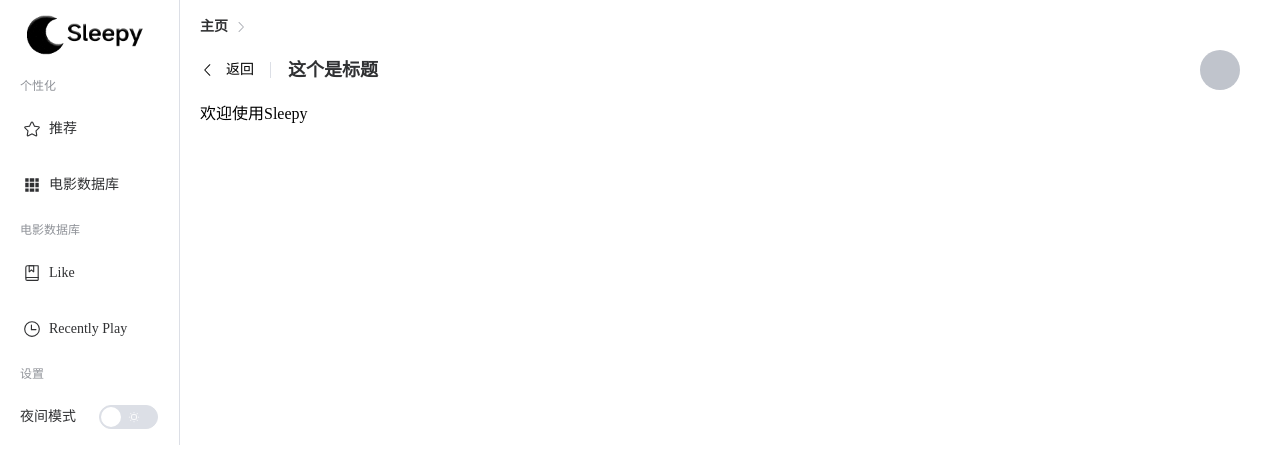
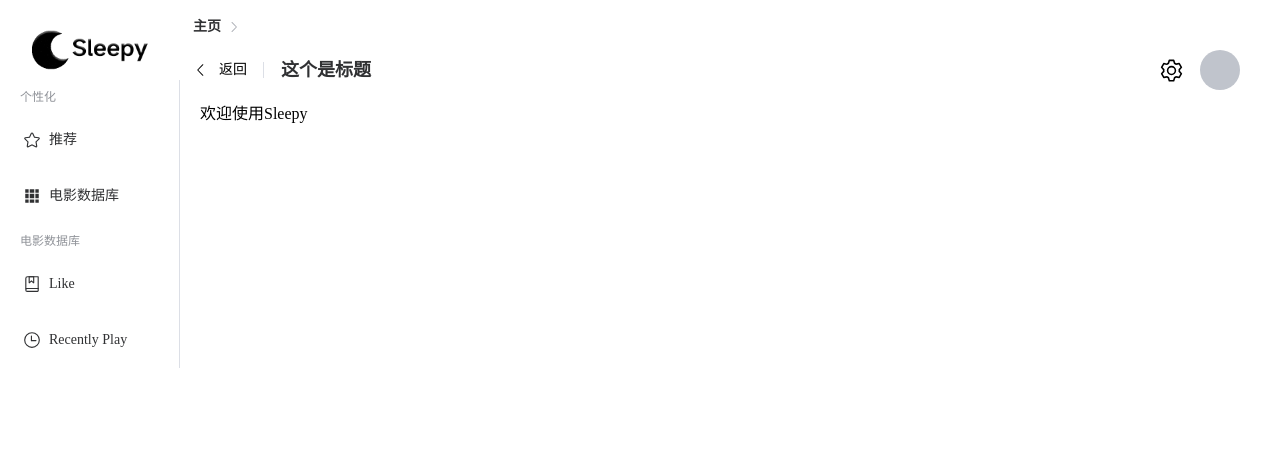
Before and after one commit to Z-Bokle/Sleepy, a Vue app: page / in a window 1280 px wide. Shown: the top 468 px of the page. Built offline with nearby package versions, Linux system fonts and the light colour scheme.

Commit message:
修改夜间模式开关位置 修复logo自动切换失效问题

```diff
--- a/components.d.ts
+++ b/components.d.ts
@@ -15,6 +15,7 @@ declare module '@vue/runtime-core' {
     ElCard: typeof import('element-plus/es')['ElCard']
     ElContainer: typeof import('element-plus/es')['ElContainer']
     ElDivider: typeof import('element-plus/es')['ElDivider']
+    ElDrawer: typeof import('element-plus/es')['ElDrawer']
     ElFooter: typeof import('element-plus/es')['ElFooter']
     ElHeader: typeof import('element-plus/es')['ElHeader']
     ElIcon: typeof import('element-plus/es')['ElIcon']
--- a/package.json
+++ b/package.json
@@ -14,7 +14,8 @@
     "element-plus": "^2.2.16",
     "vue": "^3.2.39",
     "vue-axios": "^3.4.1",
-    "vue-router": "^4.1.5"
+    "vue-router": "^4.1.5",
+    "vuex": "^4.0.2"
   },
   "devDependencies": {
     "@types/node": "^18.7.17",
--- a/src/App.vue
+++ b/src/App.vue
@@ -7,13 +7,13 @@ import TopBar from './components/TopBar.vue';
 <template>
   <div class="common-layout">
     <el-container>
-      <el-aside width="180px">
-        <side-list></side-list>
-      </el-aside>
+      <el-header class="el-header">
+        <top-bar></top-bar>
+      </el-header>
       <el-container>
-        <el-header class="el-header">
-          <top-bar></top-bar>
-        </el-header>
+        <el-aside width="180px">
+          <side-list></side-list>
+        </el-aside>
         <el-main>
           <main-view></main-view>
         </el-main>
@@ -27,7 +27,8 @@ import TopBar from './components/TopBar.vue';
 body {
   margin: 0;
 }
-.el-header{
-    margin-top: 20px;
+
+.el-header {
+  margin-top: 20px;
 }
 </style>
--- a/src/components/SideList.vue
+++ b/src/components/SideList.vue
@@ -1,7 +1,9 @@
 <template>
+
     <el-scrollbar>
-        <el-menu @open="handleOpen" @close="handleClose" :router="true">
-            <component :is="isDark ? logo : logoDark"></component>
+
+        <el-menu :router="true" @click="handleClick">
+
             <el-menu-item-group v-for="menuItemGroup in menuItemGroups" :title="menuItemGroup.title"
                 class="el-menu-item-group">
                 <el-menu-item v-for="menuItem in menuItemGroup.menuItems" :index="menuItem.index">
@@ -11,33 +13,19 @@
                     <span>{{menuItem.text}}</span>
                 </el-menu-item>
             </el-menu-item-group>
-            <el-menu-item-group title="设置" class="el-menu-item-group">
-                <el-menu-item>
-                <span class="el-menu-item-text">夜间模式</span>
-                <el-switch v-model="isDark" :active-icon="Moon" active-color="#000000" :inactive-icon="Sunny"
-                    inactive-color="#AAAAAA" :inline-prompt="true" size="large" @change="toggieDark" />
-                </el-menu-item>
-            </el-menu-item-group>
 
         </el-menu>
-
     </el-scrollbar>
 </template>
 
 <script lang="ts" setup>
-import { useToggle, useDark } from '@vueuse/core';
-import { h, type VNode, ref } from 'vue';
+import { h, type VNode } from 'vue';
 import {
-    Sunny,
-    Moon,
     Grid,
     Star,
     Collection,
     Clock,
 } from '@element-plus/icons-vue';
-
-const isDark = useDark();
-const toggieDark = useToggle(isDark);
 
 interface menuItem {
     // 菜单项目
@@ -84,36 +72,13 @@ const menuItemGroups: menuItemGroup[] = [{
     }]
 }];
 
-const logo:VNode = h('img',{
-    src: './assets/img/Sleepy_Logo.png',
-    draggable: false,
-    style:` width:133px;
-            height:60px;
-            margin-left: 15px;
-            margin-top: 5px;`
-})
 
-const logoDark:VNode = h('img',{
-    src: './assets/img/Sleepy_Logo_Dark.png',
-    draggable: false,
-    style:` width:133px;
-            height:60px;
-            margin-left: 15px;
-            margin-top: 5px;`
-})
+const handleClick = (key: string, keyPath: string[]) => {
 
-const handleOpen = (key: string, keyPath: string[]) => {
-    console.log(key, keyPath)
-}
-
-const handleClose = (key: string, keyPath: string[]) => {
-    console.log(key, keyPath)
 }
 
 </script>
 
 <style scoped>
-.el-menu-item-text{
-    margin-right: 23px;
-}
+
 </style>
--- a/src/components/TopBar.vue
+++ b/src/components/TopBar.vue
@@ -1,5 +1,10 @@
 <template>
-    <el-page-header :icon="ArrowLeft" :title="'返回'" @back="clickBack">
+    <div style="display:flex;">
+    <div class="logo">
+        <component :is="isDark ? logo : logoDark"></component>
+    </div>
+
+    <el-page-header :icon="ArrowLeft" :title="'返回'" @back="clickBack" class="header">
         <template #breadcrumb>
             <el-breadcrumb :separator-icon="ArrowRight">
                 <el-breadcrumb-item v-for="link in links" :to="{path: link.route}">
@@ -9,6 +14,8 @@
         </template>
 
         <template #extra>
+            <div class="extra">
+                <el-icon :size="25" class="icon" @click="drawerVisible = true"><Setting /></el-icon>
                 <div class="user-data">
                     <el-popover placement="bottom-end">
                         <template #reference>
@@ -16,6 +23,7 @@
                         </template>
                         <span>这里展示用户个人信息捏</span>
                     </el-popover>
+                </div>
             </div>
         </template>
 
@@ -25,26 +33,45 @@
             </div>
         </template>
     </el-page-header>
+</div>
+    <el-drawer v-model="drawerVisible">
+        <template #header>
+            <h1>设置</h1>
+        </template>
+
+        <span class="setting-text">夜间模式</span>
+        <el-switch v-model="isDark" :active-icon="Moon" active-color="#000000" :inactive-icon="Sunny"
+            inactive-color="#AAAAAA" :inline-prompt="true" size="large" @change="toggleDark" />
+    </el-drawer>
+
 </template>
 
 <script lang="ts" setup>
-import { ArrowLeft, ArrowRight } from '@element-plus/icons-vue';
-import { onMounted, onUpdated, ref } from 'vue';
-import { useRouter,useRoute } from 'vue-router';
+import { ArrowLeft, ArrowRight, Setting, Sunny, Moon  } from '@element-plus/icons-vue';
+import { h, ref, type VNode } from 'vue';
+import { useRouter } from 'vue-router';
+import { useDark, useToggle } from '@vueuse/core';
 
 const router = useRouter()
-const route = useRoute()
+
+const isDark = useDark();
+const toggleDark = useToggle(isDark)
+
+const drawerVisible = ref(false);
+
 const links = ref([{
     part:'',
     route:''
 }])
+
 const clickBack = () => {
     // 回退一步
     router.back()
 }
 
+
 // 路由后置钩子，在路由改变后触发，用于修改面包屑的内容
-// 同时用于在路由变化时修改SideList高亮
+//  TODO 同时用于修改menu的高亮
 router.afterEach((to, from) => {
     console.log(to.fullPath)
     let parts = to.fullPath.split('/')
@@ -55,10 +82,26 @@ router.afterEach((to, from) => {
             route:'/' + parts.slice(1,i + 1).join('/')
         })
     }
-    //设置主页文本
+    //设置主页的面包屑文本
     links.value[0].part = "主页"
+
 })
 
+const logo:VNode = h('img',{
+    src: './assets/img/Sleepy_Logo.png',
+    draggable: false,
+    style:` width:133px;
+            height:60px;
+            `
+})
+
+const logoDark:VNode = h('img',{
+    src: './assets/img/Sleepy_Logo_Dark.png',
+    draggable: false,
+    style:` width:133px;
+            height:60px;
+            `
+})
 </script>
 
 <style scoped>
@@ -72,4 +115,20 @@ router.afterEach((to, from) => {
 .title > span{
     font-weight: bold;
 }
+.extra{
+    display: flex;
+}
+.icon{
+    margin-right: 16px;
+    margin-top: 8px;
+}
+.setting-text{
+    margin-right: 30px;
+}
+.header{
+    width: 90vw;
+}
+.logo{
+    margin-right: 40px;
+}
 </style>
--- a/src/main.ts
+++ b/src/main.ts
@@ -1,10 +1,16 @@
 import { createApp } from 'vue'
+import { createStore } from'vuex'
 import App from './App.vue'
 import router from './utils/router'
 import 'element-plus/theme-chalk/dark/css-vars.css'
 
+const store = createStore({
+
+})
+
 const app = createApp(App)
 
 app.use(router)
+app.use(store)
 
 app.mount('#app')
--- a/tsconfig.json
+++ b/tsconfig.json
@@ -2,7 +2,7 @@
   "extends": "@vue/tsconfig/tsconfig.web.json",
   "include": ["env.d.ts", "src/**/*", "src/**/*.vue"],
   "compilerOptions": {
-    "lib": ["ES2017"],
+    "lib": ["ES2017", "DOM"],
     "baseUrl": ".",
     "paths": {
       "@/*": ["./src/*"]
```
Also changed, not shown: 1 other file (tests, documents, lock files or other folders). Lines whose indentation alone changed are shown as unchanged.
